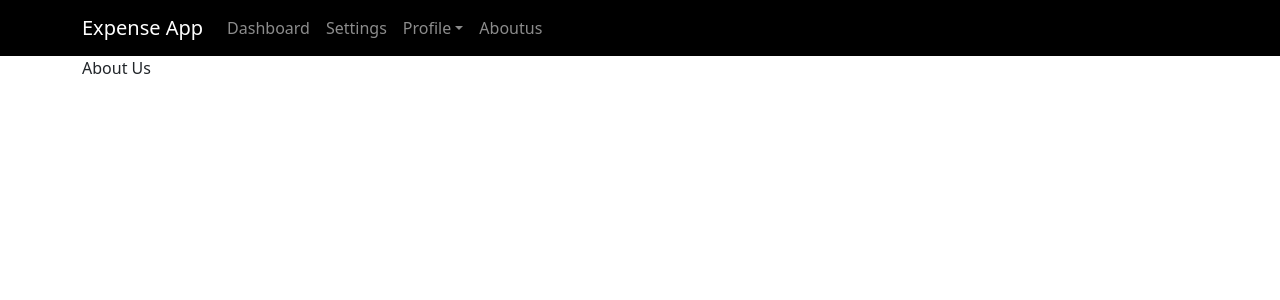
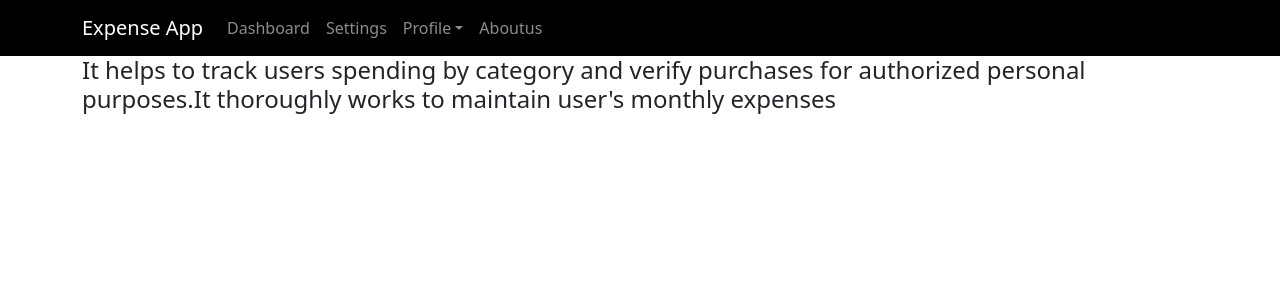
Before and after one commit to bavimane/expense-app, a React (Create React App) app: page /aboutus in a window 1280 px wide. Shown: the top 300 px of the page. Built offline with nearby package versions, Linux system fonts and the light colour scheme.

Commit message:
styling button

```diff
--- a/src/components/AboutUs.js
+++ b/src/components/AboutUs.js
@@ -5,7 +5,11 @@ const AboutUs = () => {
     <>
       <Header />
       <Container>
-        <p>About Us</p>
+        <h4>
+          It helps to track users spending by category and verify purchases for
+          authorized personal purposes.It thoroughly works to maintain user's
+          monthly expenses
+        </h4>
       </Container>
     </>
   );
--- a/src/components/Catagories.js
+++ b/src/components/Catagories.js
@@ -65,7 +65,7 @@ const Catagories = () => {
                 />
               </Form.Group>
 
-              <Button variant="primary" onClick={handleSubmit}>
+              <Button variant="dark" onClick={handleSubmit}>
                 Update
               </Button>
             </Card.Body>
--- a/src/components/Expense.js
+++ b/src/components/Expense.js
@@ -60,7 +60,6 @@ const Expense = () => {
       userId: id,
       categoryName: category,
     };
-    console.log(expenseFormData);
     dispatch(asyncAddExpense(expenseFormData));
     navigate("/home");
 
@@ -127,7 +126,7 @@ const Expense = () => {
             ))}
           </Form.Select>
 
-          <Button variant="primary" type="submit">
+          <Button variant="dark" type="submit">
             Add
           </Button>
         </Form>
--- a/src/components/Home.js
+++ b/src/components/Home.js
@@ -3,6 +3,7 @@ import { useEffect } from "react";
 import Container from "react-bootstrap/Container";
 import Header from "./Header";
 import ExpenseTable from "./ExpenseTable";
+import { Button } from "react-bootstrap";
 
 const Home = () => {
   const user = localStorage.getItem("user");
@@ -24,7 +25,9 @@ const Home = () => {
       <Header />
 
       <Container>
-        <button onClick={handleAddExpense}>Add Expense</button>
+        <Button variant="dark" onClick={handleAddExpense}>
+          Add Expense
+        </Button>
         <ExpenseTable />
       </Container>
     </>
--- a/src/components/Settings.js
+++ b/src/components/Settings.js
@@ -60,7 +60,7 @@ const Settings = () => {
                       />
                     </Form.Group>
 
-                    <Button variant="primary" onClick={handleSubmit}>
+                    <Button variant="dark" onClick={handleSubmit}>
                       Update
                     </Button>
                   </Card.Body>
```
Also changed, not shown: src/components/ExpenseDashboard.js (+4 -4 lines).
